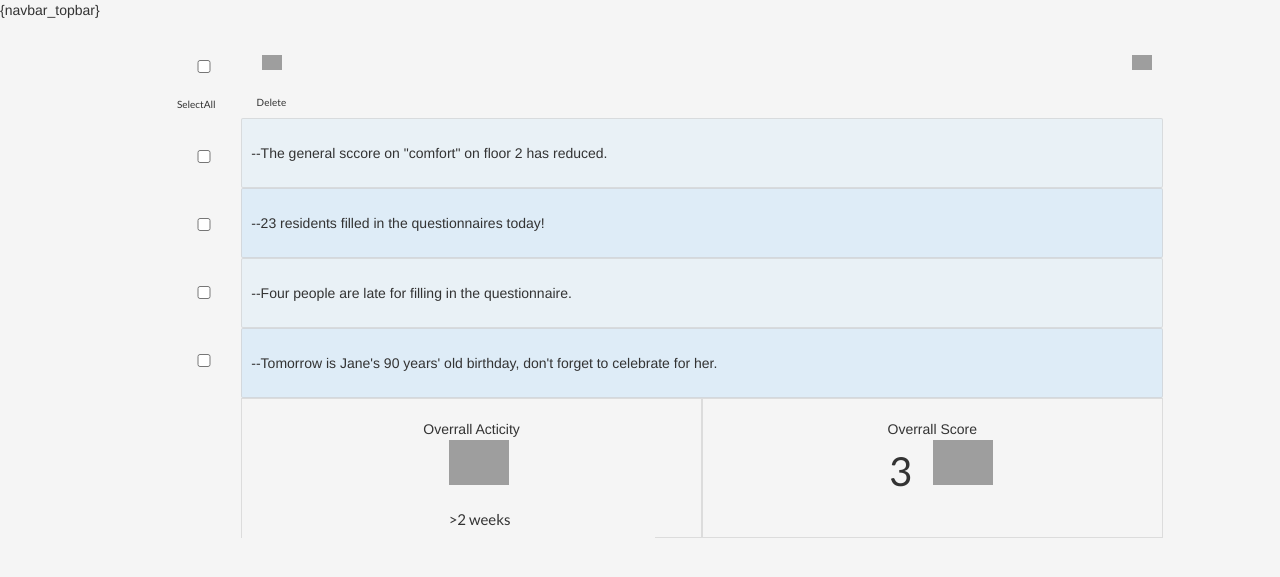
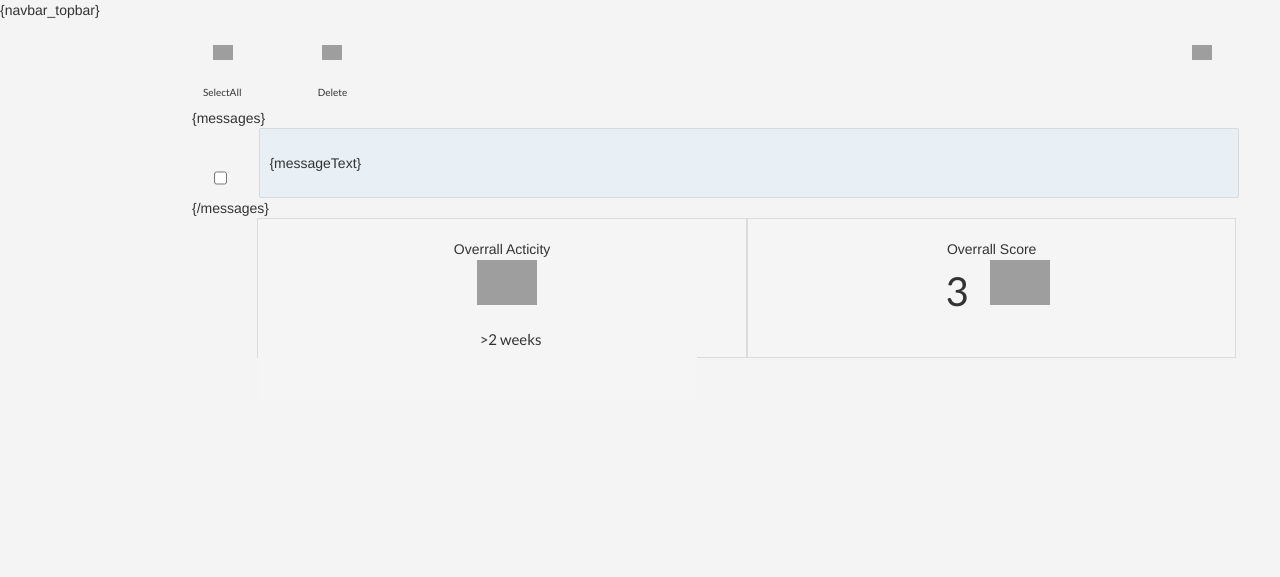
Before and after one commit to tengzhang94/edouard_remy_webapp, a CodeIgniter app: the page made by webDemo2/application/views/dashDemo.php in a window 1280 px wide. Shown: the top 577 px of the page. Run offline with CodeIgniter, Linux system fonts and the light colour scheme; some libraries are stand-ins or nearby versions; grey boxes are pictures that could not be loaded.

Commit message:
change of css&html for dashboard

```diff
--- a/webDemo2/application/views/dashDemo.php
+++ b/webDemo2/application/views/dashDemo.php
@@ -15,7 +15,7 @@
 
     <body>
         {navbar_topbar}
-        <div class="row" style="display:flex; flex-direction:row;width:100%">
+<!--        <div class="row" style="display:flex; flex-direction:row;width:100%">
 
             <div class="column1" style="display:flex; flex-direction: column;margin-left: 15%;margin-top:20px">
 
@@ -33,9 +33,9 @@
 
             <div class="column2" style="display:flex; flex-direction: column;margin-left: 2%;width:100%;margin-top: 30px">
                 <div class="row2" style="display:flex; flex-direction: row;width:100%">
-                    <!--                            <div class="col-md-2">
+                                                <div class="col-md-2">
                                                     <button id="b1" style="border:0;background: transparent " type="submit"><img id="img1" src="http://a17-webapps04.studev.groept.be/assets/css/image/icons8-checkbox.png" width="20"/></button>
-                                                </div>-->
+                                                </div>
                     <div class="col-md-2" align="left">
                         <button id="b1" style="border:0;background: transparent " type="submit"><img id="img1" src="http://a17-webapps04.studev.groept.be/assets/css/image/icons8-trash.png" width="20"/></button>
                     </div>
@@ -94,12 +94,75 @@
                 </div>
             </div>
 
-            <!--                    <div class="column3" style="display:flex; flex-direction: column;margin-top:20px">
+                                <div class="column3" style="display:flex; flex-direction: column;margin-top:20px">
                                     <div class="col-md-2" align="left" style="margin-bottom: 5px">
                                             <button id="b1" style="height:0px; width:0px " type="submit"><img id="img1" src="http://a17-webapps04.studev.groept.be/assets/css/image/redFlag.png" width="60"/></button>
                                     </div>
-                                </div>-->
+                                </div>
         </div>
-    </div>
+    </div>-->
+<div class="column1" style="display:flex; flex-direction: column;margin-left: 15%;margin-top:20px">
+
+            <div class="row1" style="display:flex; flex-direction: row;width:100%">
+                <div class="col-md-2">
+                    <button id="b1" style="border:0;background: transparent " type="submit"><img id="img1" src="http://a17-webapps04.studev.groept.be/assets/css/image/icons8-checkbox.png" width="20"/></button>
+                </div>
+                <div class="col-md-2" align="left">
+                    <button id="b1" style="border:0;background: transparent " type="submit"><img id="img1" src="http://a17-webapps04.studev.groept.be/assets/css/image/icons8-trash.png" width="20"/></button>
+                </div>
+                <div class="col-md-2" align="left" style="margin-bottom: 5px; margin-left: 70%">
+                    <button id="b1" style="border:0;background: transparent " type="submit"><img id="img1" src="http://a17-webapps04.studev.groept.be/assets/css/image/icons8-filter.png" width="20"style="margin-right:20px"/></button>
+                </div>
+            </div>
+
+            <div class="row2" style="display:flex; flex-direction: row;width:100%">
+                <h2 type="text"style="font-family: 'Lato', sans-serif; margin-left: 1%;
+                        font-size: 10px;color:#333333;">SelectAll</h2>
+                <h2 type="text"style="font-family: 'Lato', sans-serif; margin-left: 7%;
+                font-size: 10px;color:#333333;">Delete</h2>
+
+            </div>
+
+
+                {messages}
+
+                    <div class="row3" style="display:flex; flex-direction: row;width:100%">
+                <input id="cbox1" type ="checkbox" style="margin-top: 30px;margin-left: 2%"/>
+                <div id = "text1" style="margin-left: 3%">
+                    <div id = "text1_1">{messageText}</div>
+                </div>
+            </div>
+                {/messages}
+
+
+            <div class="row7" style="display:flex; flex-direction: row;width:90%; margin-left:6%">
+                <div id = "text5" style="display:flex; flex-direction: column">
+                    <div id = "text1_5">
+                        <div id = "text2_5">Overrall Acticity</div>
+                        <div id = "text5" style="display:flex; flex-direction:column;">
+                            <div class="col-md-2" align="left" style="margin-bottom: 5px;margin-left: 45%">
+                                <button id="b1" style="border:0;background: transparent " type="submit"><img id="img1" src="http://a17-webapps04.studev.groept.be/assets/css/image/redClock.png" width="60"/></button>
+                            </div>
+                            <h2 type="text"style="font-family: 'Lato', sans-serif; margin-top: 20px; margin-left: 15%;
+                                font-size: 15px;color:#333333;">>2 weeks
+                            </h2>
+                        </div>
+                    </div>
+                </div>
+
+                <div id = "text5" style="display:flex; flex-direction: column">
+                    <div id = "text1_5" style="display:flex; flex-direction: column">
+                        <div id = "text2_5">Overrall Score</div>
+                        <div id = "text5" style="display:flex; flex-direction: row">
+                            <h2 type="text"style="font-family: 'Lato', sans-serif; margin-top: 10px;margin-left: 45%;
+                                font-size: 40px;color:#333333;">3</h2>
+                            <div class="col-md-2" align="left" style="margin-bottom: 5px;position:center">
+                                <button id="b1" style="border:0;background: transparent " type="submit"><img id="img1" src="http://a17-webapps04.studev.groept.be/assets/css/image/blueArrow.png" width="60"/></button>
+                            </div>
+                        </div>
+                    </div>
+                </div>
+            </div>
+        </div>
 </body>
 </html>
--- a/webDemo2/assets/css/dashDemo.less
+++ b/webDemo2/assets/css/dashDemo.less
@@ -10,7 +10,7 @@
 @border_color_2: rgba(255,255,255,0);
 
 body{
-    background-color: @background_color_4;
+    background-color: @background_color_1;
 }
 
 //navbar and topbar code
```
